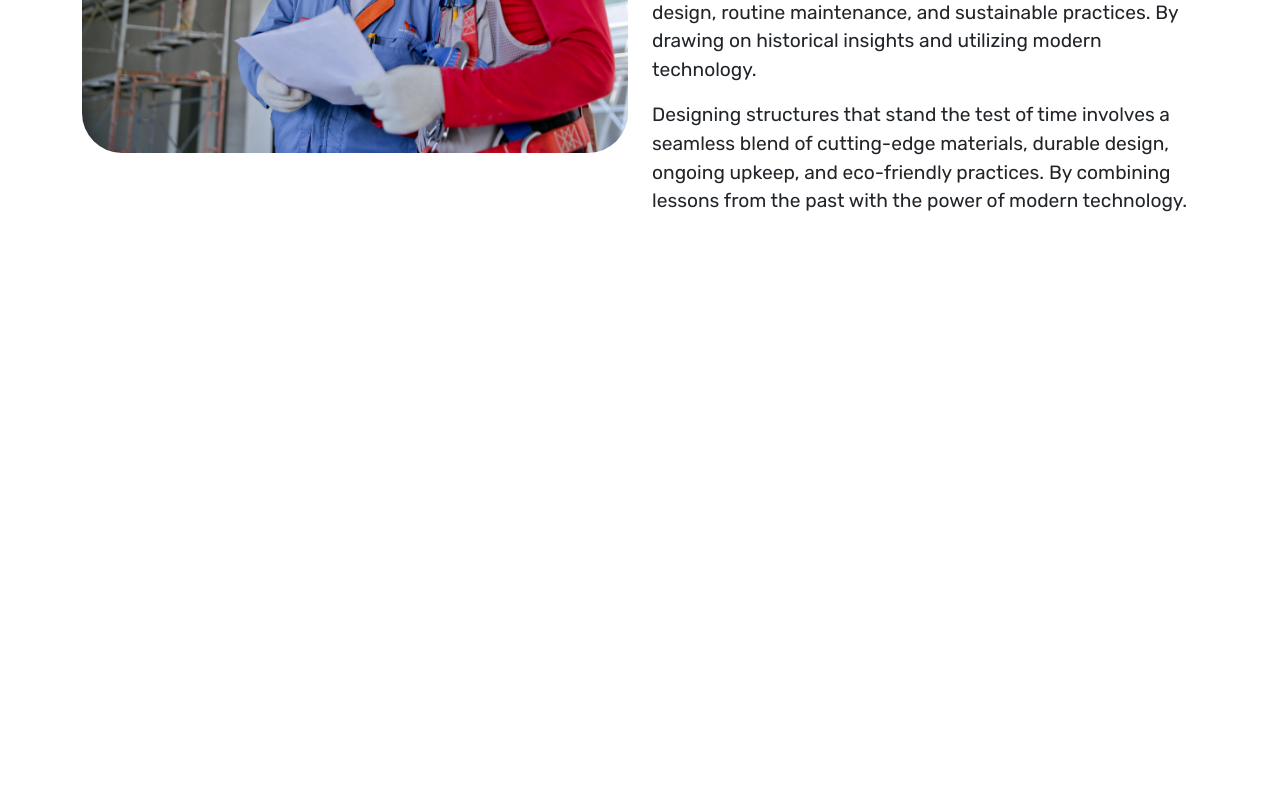
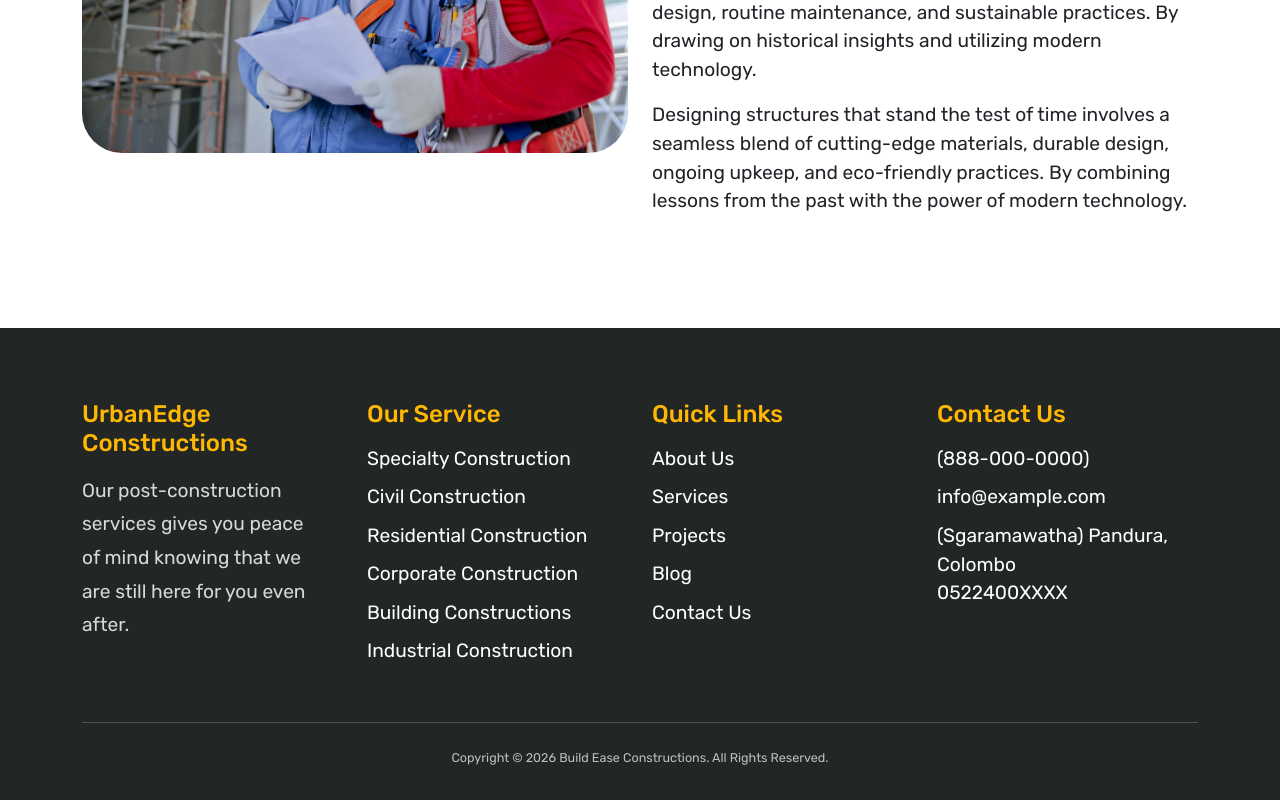
Before and after one commit to nethmalgeesaraux/Construction-Website-React-Laravel, a React (Vite) app in the folder frontend/: page / in a window 1280 px wide. Shown: the part 1195-1995 px from the top of the page. Before the commit the page ends 1523 px from the top, so only its background shows below. Built offline with nearby package versions, Linux system fonts and the light colour scheme.

Commit message:
enhance Home component with footer section and update styles for improved layout

```diff
--- a/frontend/src/Components/frontend/Home.jsx
+++ b/frontend/src/Components/frontend/Home.jsx
@@ -60,7 +60,6 @@ const Home = () => {
                                     durable design, ongoing upkeep, and eco-friendly practices.
                                     By combining lessons from the past with the power of modern technology.</p>
                             </div>
-
                         </div>
                     </div>
                 </section>
@@ -69,8 +68,70 @@ const Home = () => {
 
 
             <footer>
+                <div className="container footer-wrap">
+                    <div className="row footer-top">
+                        {/* Column 1 - Company Info */}
+                        <div className="col-12 col-sm-6 col-lg-3 footer-col">
+                            <h3 className="text-orange mb-3">UrbanEdge Constructions</h3>
+                            <div className="pe-4">
+                                <p>
+                                    Our post-construction services gives you peace of mind knowing that
+                                    we are still here for you even after.
+                                </p>
+                            </div>
+                        </div>
 
+                        {/* Column 2 - Services */}
+                        <div className="col-12 col-sm-6 col-lg-3 footer-col">
+                            <h3 className="mb-3 text-orange">Our Service</h3>
+                            <ul className="footer-list">
+                                <li><a href="">Specialty Construction</a></li>
+                                <li><a href="">Civil Construction</a></li>
+                                <li><a href="">Residential Construction</a></li>
+                                <li><a href="">Corporate Construction</a></li>
+                                <li><a href="">Building Constructions</a></li>
+                                <li><a href="">Industrial Construction</a></li>
+                            </ul>
+                        </div>
+
+                        {/* Column 3 - Quick Links */}
+                        <div className="col-12 col-sm-6 col-lg-3 footer-col">
+                            <h3 className="mb-3 text-orange">Quick Links</h3>
+                            <ul className="footer-list">
+                                <li><a href="">About Us</a></li>
+                                <li><a href="">Services</a></li>
+                                <li><a href="">Projects</a></li>
+                                <li><a href="">Blog</a></li>
+                                <li><a href="">Contact Us</a></li>
+                            </ul>
+                        </div>
+
+                        {/* Column 4 - Contact */}
+                        <div className="col-12 col-sm-6 col-lg-3 footer-col">
+                            <h3 className="mb-3 text-orange">Contact Us</h3>
+                            <ul className="footer-list">
+                                <li><a href="tel:8880000000">(888-000-0000)</a></li>
+                                <li><a href="mailto:info@example.com">info@example.com</a></li>
+                                <li>
+                                    <a href="">
+                                        (Sgaramawatha) Pandura, Colombo<br />
+                                        0522400XXXX
+                                    </a>
+                                </li>
+                            </ul>
+                        </div>
+                    </div>
+
+                    {/* Copyright */}
+                    <div className="text-center footer-bottom">
+                        <small>
+                            Copyright &copy; 2026 Build Ease
+                            Constructions. All Rights Reserved.
+                        </small>
+                    </div>
+                </div>
             </footer>
+
         </>
 
 
--- a/frontend/src/assets/css/style.css
+++ b/frontend/src/assets/css/style.css
@@ -17,6 +17,16 @@ h3 {
 
 p {
   font-size: 1.2em;
+}
+
+ul {
+  margin-left: 0;
+  padding-left: 0;
+}
+
+li {
+  list-style: none;
+  margin-left: 0;
 }
 
 .btn-primary {
@@ -64,6 +74,74 @@ header nav .logo span {
   color: #fe538d;
 }
 
+footer {
+  background-color: #222725;
+  color: #FFFFFF;
+}
+footer .footer-wrap {
+  padding-top: 4.5rem;
+  padding-bottom: 2rem;
+}
+footer .footer-top {
+  row-gap: 2.25rem;
+}
+footer .footer-col {
+  padding-right: 1.25rem;
+}
+footer h3 {
+  font-size: 1.5em;
+  color: #FFB703;
+  margin-bottom: 1rem;
+}
+footer p {
+  line-height: 1.75;
+  color: rgba(255, 255, 255, 0.82);
+}
+footer .footer-list {
+  display: flex;
+  flex-direction: column;
+  gap: 0.6rem;
+}
+footer li {
+  padding: 0;
+}
+footer a {
+  color: #FFFFFF;
+  font-size: 1.2em;
+  text-decoration: none;
+  transition: color 0.25s ease;
+}
+footer a:hover {
+  color: #FFB703;
+}
+footer .footer-bottom {
+  border-top: 1px solid rgba(255, 255, 255, 0.2);
+  font-size: 0.9em;
+  color: rgba(255, 255, 255, 0.7);
+  margin-top: 2.5rem;
+  padding-top: 1.5rem;
+}
+@media (max-width: 991.98px) {
+  footer .footer-wrap {
+    padding-top: 3.5rem;
+  }
+  footer .footer-col {
+    padding-right: 0.75rem;
+  }
+}
+@media (max-width: 575.98px) {
+  footer .footer-wrap {
+    padding-top: 3rem;
+    padding-bottom: 1.5rem;
+  }
+  footer .footer-col {
+    padding-right: 0;
+  }
+  footer a {
+    font-size: 1.05em;
+  }
+}
+
 .section-1 .hero {
   background: linear-gradient(to right, rgba(0, 0, 0, 0.8), rgba(0, 0, 0, 0)), url("../hero.jpg");
   min-height: 800px;
--- a/frontend/src/assets/css/style.scss
+++ b/frontend/src/assets/css/style.scss
@@ -3,6 +3,8 @@ $primary-color: #fe538d;
 $secondary-color: #FFB703;
 $text-color: #000;
 $text-white: #FFFFFF;
+$dark-background: #222725;
+
 
 @import url('https://fonts.googleapis.com/css2?family=Outfit:wght@100..900&family=Rubik:ital,wght@0,300..900;1,300..900&display=swap');
 
@@ -26,6 +28,17 @@ h3 {
 p {
     font-size: 1.2em;
 }
+
+ul {
+    margin-left: 0;
+    padding-left: 0;
+}
+
+li {
+    list-style: none;
+    margin-left: 0;
+}
+
 
 
 .btn-primary {
@@ -81,6 +94,90 @@ header {
     }
 }
 
+footer {
+    background-color: $dark-background;
+    color: $text-white;
+
+    .footer-wrap {
+        padding-top: 4.5rem;
+        padding-bottom: 2rem;
+    }
+
+    .footer-top {
+        row-gap: 2.25rem;
+    }
+
+    .footer-col {
+        padding-right: 1.25rem;
+    }
+
+    h3 {
+        font-size: 1.5em;
+        color: $secondary-color;
+        margin-bottom: 1rem;
+    }
+
+    p {
+        line-height: 1.75;
+        color: rgba(255, 255, 255, 0.82);
+    }
+
+    .footer-list {
+        display: flex;
+        flex-direction: column;
+        gap: 0.6rem;
+    }
+
+    li {
+        padding: 0;
+    }
+
+    a {
+        color: $text-white;
+        font-size: 1.2em;
+        text-decoration: none;
+        transition: color 0.25s ease;
+
+        &:hover {
+            color: $secondary-color;
+        }
+    }
+
+    .footer-bottom {
+        border-top: 1px solid rgba(255, 255, 255, 0.2);
+        font-size: 0.9em;
+        color: rgba(255, 255, 255, 0.7);
+        margin-top: 2.5rem;
+        padding-top: 1.5rem;
+    }
+
+    @media (max-width: 991.98px) {
+        .footer-wrap {
+            padding-top: 3.5rem;
+        }
+
+        .footer-col {
+            padding-right: 0.75rem;
+        }
+    }
+
+    @media (max-width: 575.98px) {
+        .footer-wrap {
+            padding-top: 3rem;
+            padding-bottom: 1.5rem;
+        }
+
+        .footer-col {
+            padding-right: 0;
+        }
+
+        a {
+            font-size: 1.05em;
+        }
+    }
+
+}
+
 .section-1 {
     .hero {
 
```
Also changed, not shown: frontend/src/assets/css/style.min.css (+1 -1 lines), 2 other files (tests, documents, lock files or other folders).
